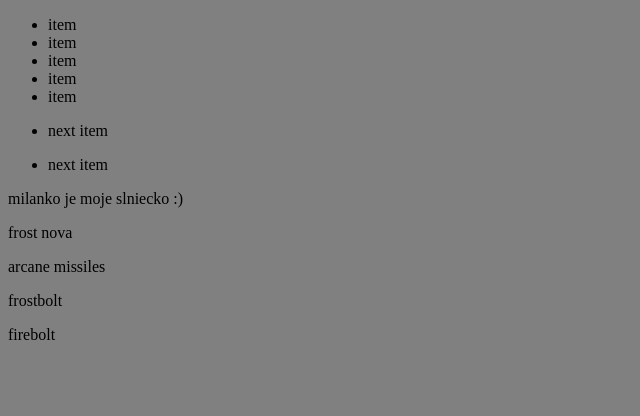
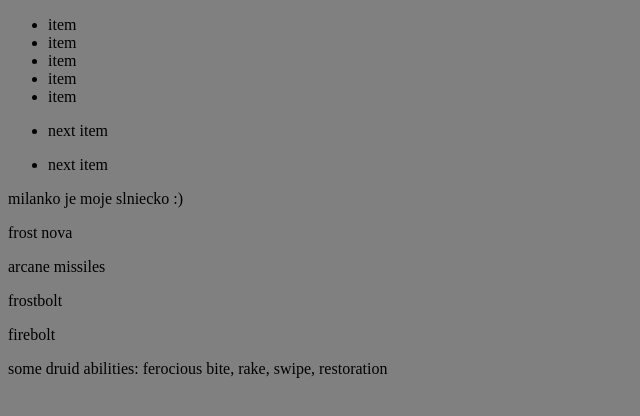
Before and after one commit to jana-u/first, a plain HTML site: page index.html in a window 1280 px wide. Shown: the whole page, without its empty margins (0-640 px from the left). Drawn offline with Linux system fonts and the light colour scheme.

Commit message:
added some druid abilities
so that the mage is not lonely

```diff
--- a/index.html
+++ b/index.html
@@ -28,6 +28,8 @@
 		<p>frostbolt</p>
 		<p>firebolt</p>
 
+		<p>some druid abilities: ferocious bite, rake, swipe, restoration</p>
+
 	</div>
 </body>
 </html>
```
